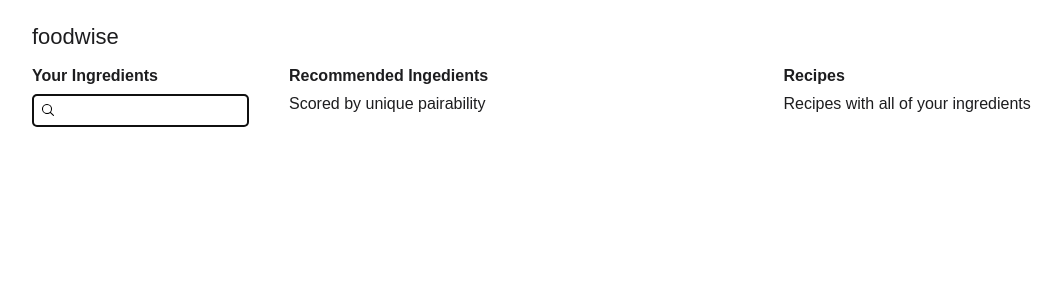
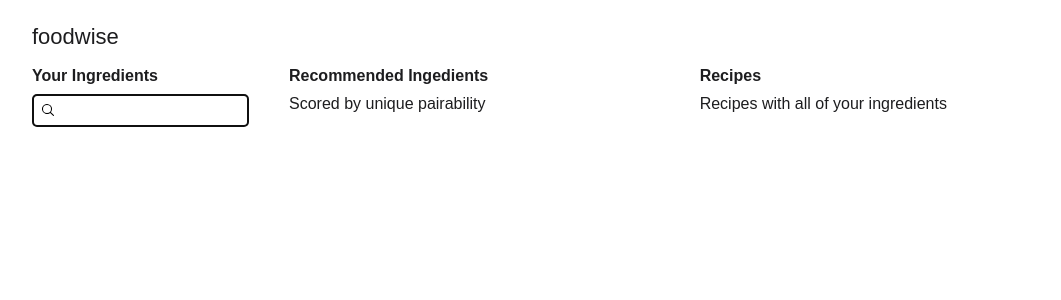
Before and after one commit to josh-minch/flavorwise, a Flask app: page / in a window 1280 px wide. Shown: the top 300 px of the page, without its empty margins (5-1066 px from the left). Run offline with Flask 2, Linux system fonts and the light colour scheme; parts of the project's set-up code (start-up, migrations or seed data) failed here and were passed over; some libraries are stand-ins or nearby versions; some web fonts are replaced.

Commit message:
Adjust col width

```diff
--- a/templates/index.html
+++ b/templates/index.html
@@ -53,7 +53,7 @@
                 </div>
 
             </div>
-            <div class="col-lg mb-4 mb-lg-0" id="rec-ingred-col">
+            <div class="col-lg-4 mb-4 mb-lg-0" id="rec-ingred-col">
 
                 <h2>Recommended Ingedients</h2>
                 <h3>Scored by unique pairability</h3>
@@ -108,7 +108,7 @@
                             {%- if recipes -%}
                             {%- for recipe in recipes -%}
                             <tr>
-                                <td class="pl-0">{{ recipe.0 }} </td>
+                                <td class="pl-0">{{ recipe.0 }}</td>
                                 <td class="pl-0">{{ recipe.1 }}</td>
                                 <td class="pl-0">{{ recipe.2 }}</td>
                             </tr>
```
